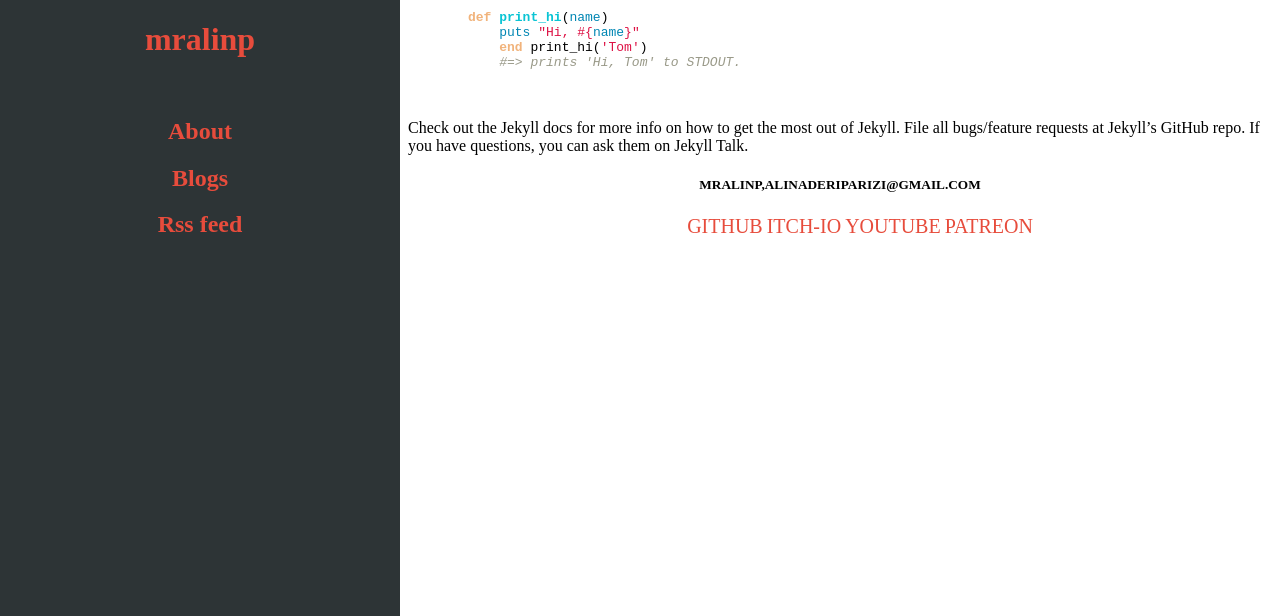
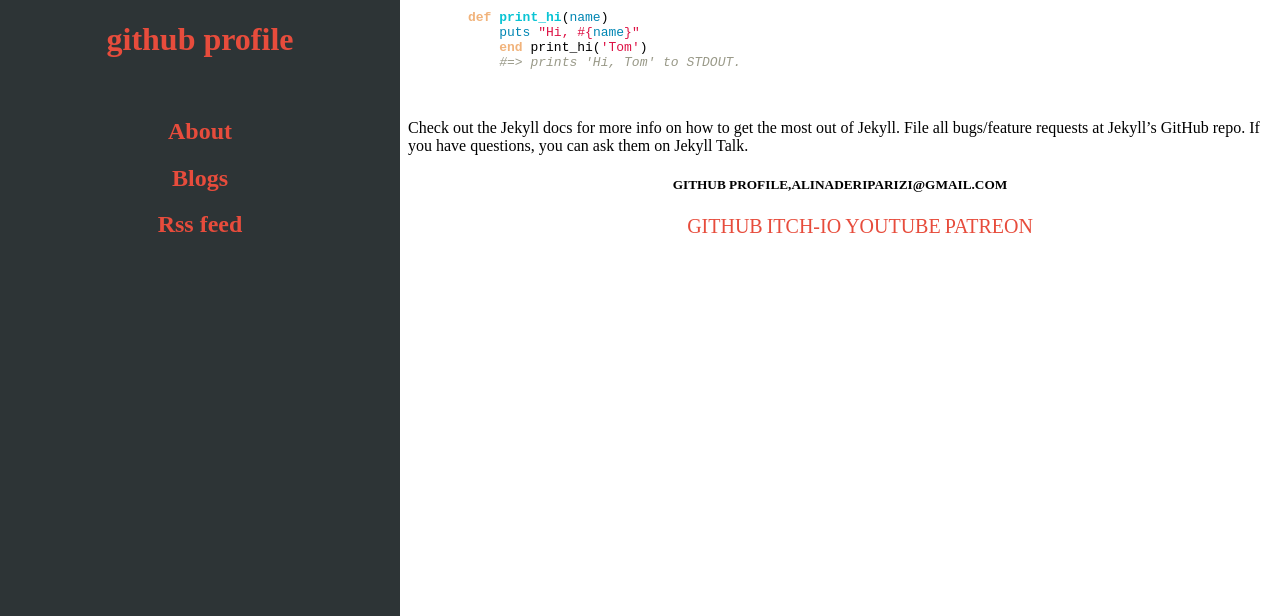
Before and after one commit to mralinp/mralinp.github.io, a Jekyll site: the page built from _posts/2020-11-02-welcome-to-my-blog.md, in a window 1280 px wide, cut to the strip 284-900 px from the top of the page. Built offline with Jekyll 4.4.1, drawn with Linux system fonts in a browser that asks for light colours; our own code applies the rules of GitHub Pages for plain Markdown files.

Commit message:
config edit

```diff
--- a/_config.yml
+++ b/_config.yml
@@ -5,7 +5,7 @@ email: alinaderiparizi@gmail.com
 baseurl: / # the subpath of your site, e.g. /blog
 url: "https://alinaderiparizi.ir" # the base hostname & protocol for your site
 twitter_username: mralinp
-github_username:  mralinp
+github_username:  github profile
 github: https://github.com/mralinp/mralinp.github.io/
 
 markdown: kramdown
```
